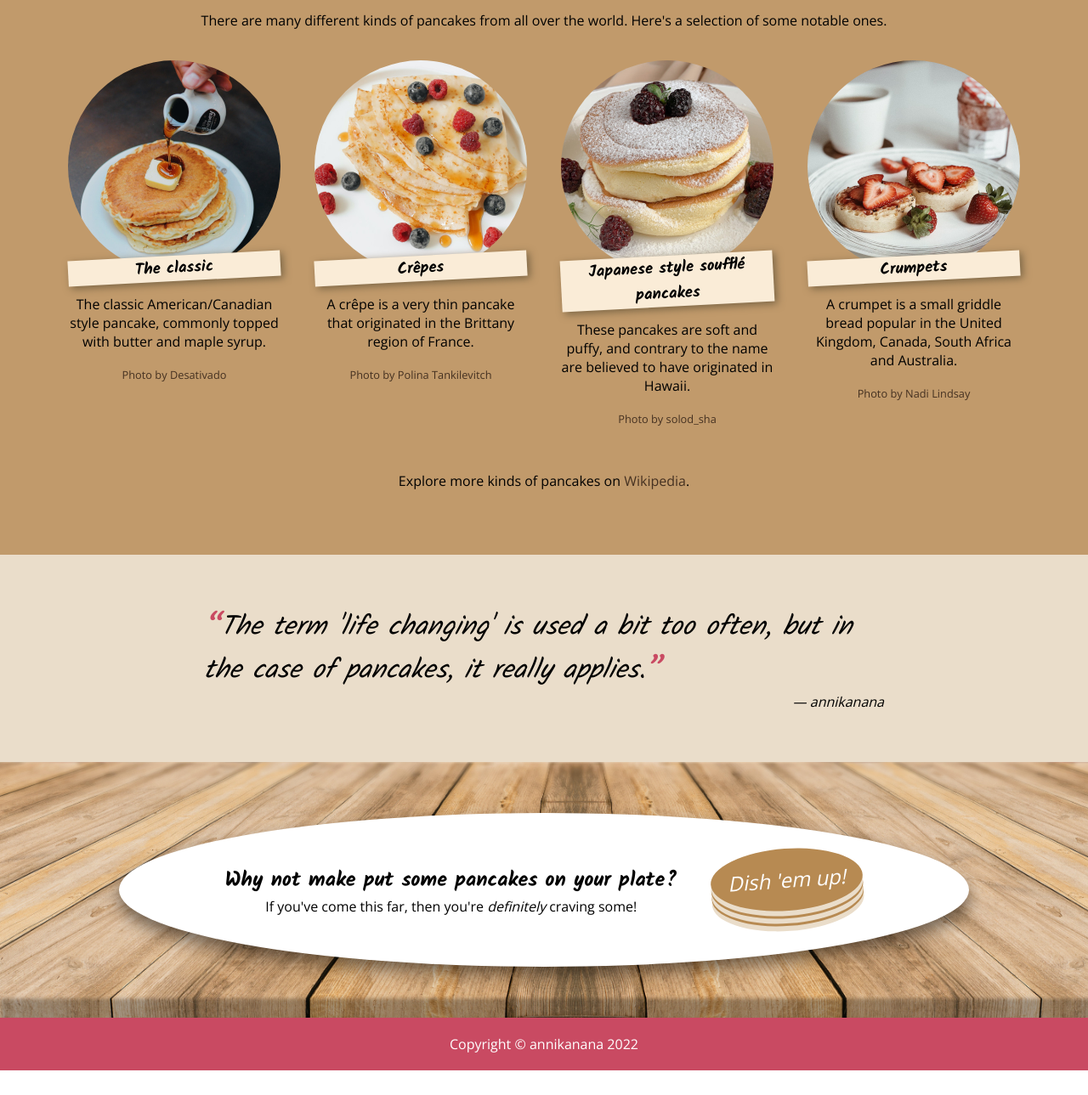
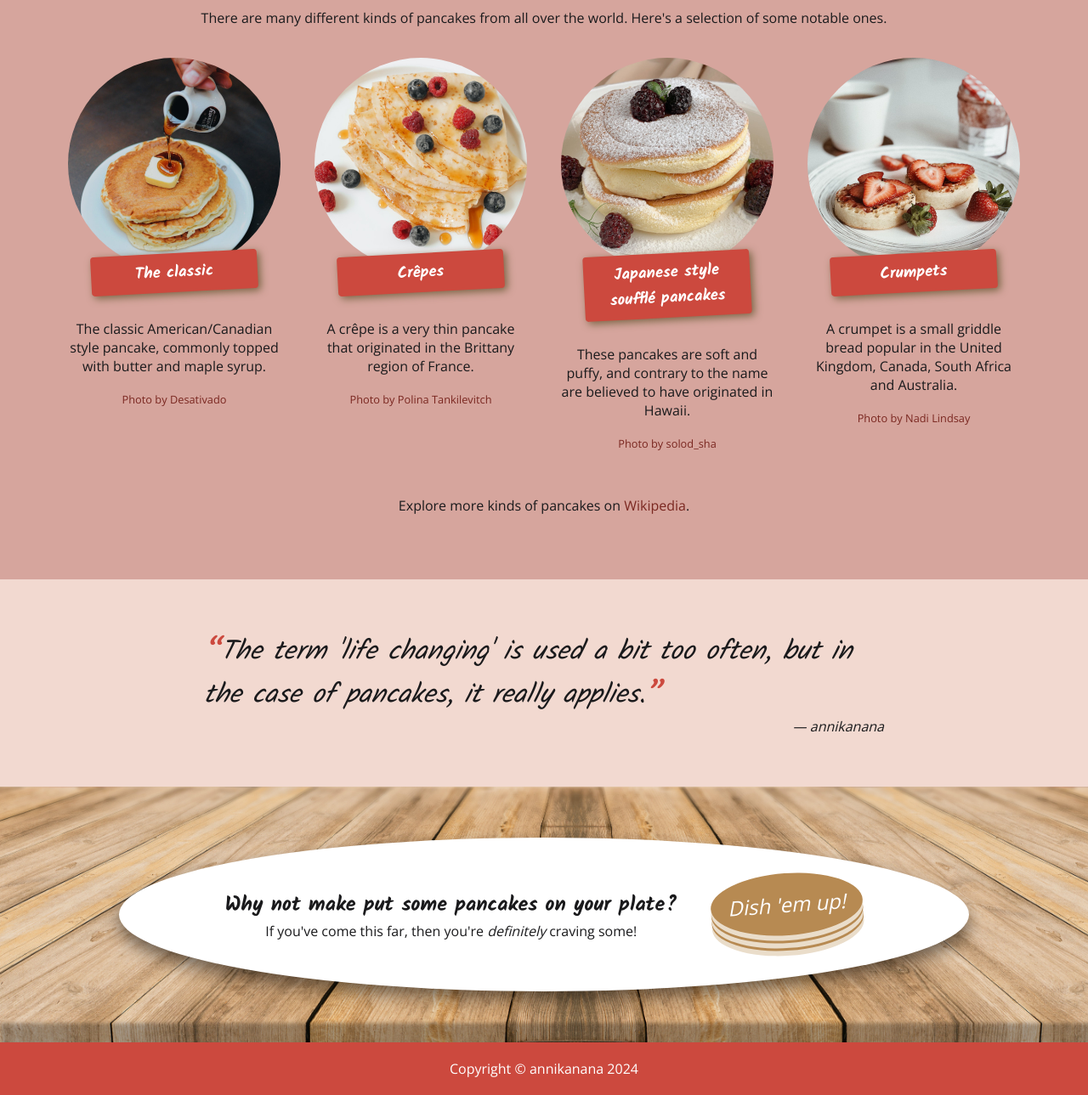
Before and after one commit to annikanana/flexbox-lp, a plain HTML site: page index.html in a window 1280 px wide. Shown: the part 710-1999 px from the top of the page at 85% size. Before the commit the page ends 1970 px from the top, so only its background shows below. Drawn offline with nearby package versions, Linux system fonts and the light colour scheme.

Commit message:
Refresh colours

```diff
--- a/index.html
+++ b/index.html
@@ -100,7 +100,7 @@
     </main>
     <footer>
         <div class="container">
-            <p>Copyright &copy; annikanana 2022</p>
+            <p>Copyright &copy; annikanana 2024</p>
         </div>
     </footer>
 </html>
--- a/style.css
+++ b/style.css
@@ -5,6 +5,7 @@ body {
     display: flex;
     flex-direction: column;
     font-family: 'Open Sans', sans-serif;
+    color: #1A1A1C;
 }
 
 h1, h2, h3 {
@@ -14,7 +15,7 @@ h1, h2, h3 {
 
 a {
     text-decoration: none;
-    color: #453121;
+    color: #7a2720;
 }
 
 a:hover {
@@ -32,7 +33,7 @@ figcaption a {
 }
 
 header {
-   background: #C94A62;
+   background: #cc493e;
    color: #FFFFFF;
 }
 
@@ -47,6 +48,8 @@ nav ul {
     display: flex;
     gap: 20px;
     list-style: none;
+    padding: 0;
+    margin: 0;
 }
 
 nav ul li a {
@@ -60,7 +63,7 @@ nav ul li a:hover {
 }
 
 #intro {
-    background: #EADDCA;
+    background: #F2D9D0;
 }
 
 #intro .container {
@@ -85,7 +88,7 @@ nav ul li a:hover {
 }
 
 #about {
-    background: #C19A6B;
+    background: #D6A59D;
 }
 
 #about .container {
@@ -101,9 +104,10 @@ nav ul li a:hover {
 
 #about .gallery figure {
     margin: 0;
-    width: 250px;
+    min-width: 250px;
     text-align: center;
     padding: 20px;
+    flex: 1;
 }
 
 #about .gallery figure img {
@@ -116,13 +120,18 @@ nav ul li a:hover {
 }
 
 #about .gallery figcaption h3 {
-    background: #FAECD7;
+    background: #cc493e;
     transform: rotate(357deg);
     box-shadow: 3px 3px 10px #7A6545;
+    color: #fff;
+    padding: 8px;
+    border-radius: 4px;
+    max-width: 180px;
+    margin: 0 auto 32px auto;
 }
 
 #quote {
-    background: #EADDCA;
+    background: #F2D9D0;
 }
 
 #quote .container {
@@ -149,14 +158,14 @@ nav ul li a:hover {
 #quote blockquote p::before {
     content: '\201C';
     font-size: 2rem;
-    color: #C94A62;
+    color: #cc493e;
     font-weight: 700;
 }
 
 #quote blockquote p::after {
     content: '\201D';
     font-size: 2rem;
-    color: #C94A62;
+    color: #cc493e;
     font-weight: 700;
 }
 
@@ -214,7 +223,7 @@ nav ul li a:hover {
 }
 
 footer {
-    background: #C94A62;
+    background: #cc493e;
 }
 
 footer .container {
```
